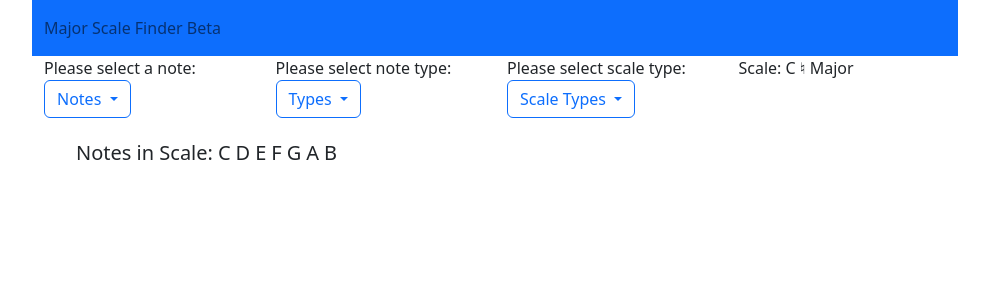
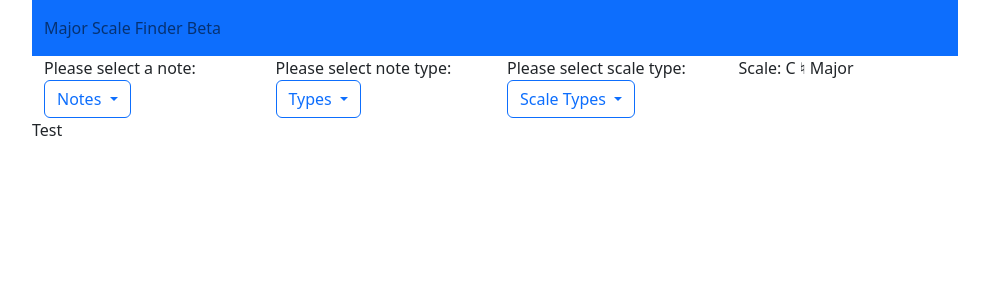
Before and after one commit to ryanWadeDevelopment/major_scale_finder, an Angular app: page / in a window 1280 px wide. Shown: the top 300 px of the page, without its empty margins (50-1039 px from the left). Built offline with nearby package versions, Linux system fonts and the light colour scheme.

Commit message:
getting closer

```diff
--- a/src/app/scale_display/scale_display.component.html
+++ b/src/app/scale_display/scale_display.component.html
@@ -1,15 +1,11 @@
 <div class="container">
+  <div (click)="getMajorScale()" class="row">Test</div>
   <div class="row">
     <div class="col-md-10">
       <ul>
-        <li>Notes in Scale:</li>
-        <li>{{ CScale.note1 }}</li>
-        <li>{{ CScale.note2 }}</li>
-        <li>{{ CScale.note3 }}</li>
-        <li>{{ CScale.note4 }}</li>
-        <li>{{ CScale.note5 }}</li>
-        <li>{{ CScale.note6 }}</li>
-        <li>{{ CScale.note7 }}</li>
+        <li *ngFor="let scale of newScale">
+          {{ scale }}
+        </li>
       </ul>
     </div>
   </div>
--- a/src/app/scale_display/scale_display.component.ts
+++ b/src/app/scale_display/scale_display.component.ts
@@ -1,5 +1,6 @@
 import { Component } from '@angular/core';
 import { MajorScale } from '../shared/MajorScale.Model';
+import { NgModule } from '@angular/core';
 
 @Component({
   selector: 'app-scale-display',
@@ -7,5 +8,45 @@ import { MajorScale } from '../shared/MajorScale.Model';
   styleUrls: ['./scale_display.component.css'],
 })
 export class ScaleDisplayComponent {
-  CScale = new MajorScale('C', 'D', 'E', 'F', 'G', 'A', 'B');
+  newScale: string[] = [];
+
+  notesWithSharps = [
+    'C',
+    'C\u266F',
+    'D',
+    'D\u266F',
+    'E',
+    'F',
+    'F\u266F',
+    'G',
+    'G\u266F',
+    'A',
+    'A\u266F',
+    'B',
+  ];
+
+  MajorScale = new MajorScale(
+    this.newScale[0],
+    this.newScale[1],
+    this.newScale[2],
+    this.newScale[3],
+    this.newScale[4],
+    this.newScale[5],
+    this.newScale[6]
+  );
+
+  getMajorScale() {
+    const indexNote = this.notesWithSharps.indexOf('G');
+    const firstHalf = this.notesWithSharps.slice(indexNote);
+    const secondHalf = this.notesWithSharps.slice(0, indexNote);
+    const newArray = firstHalf.concat(secondHalf);
+    this.newScale.push(newArray[0]);
+    this.newScale.push(newArray[2]),
+      this.newScale.push(newArray[4]),
+      this.newScale.push(newArray[5]),
+      this.newScale.push(newArray[7]),
+      this.newScale.push(newArray[9]),
+      this.newScale.push(newArray[11]),
+      console.log(this.newScale);
+  }
 }
```
